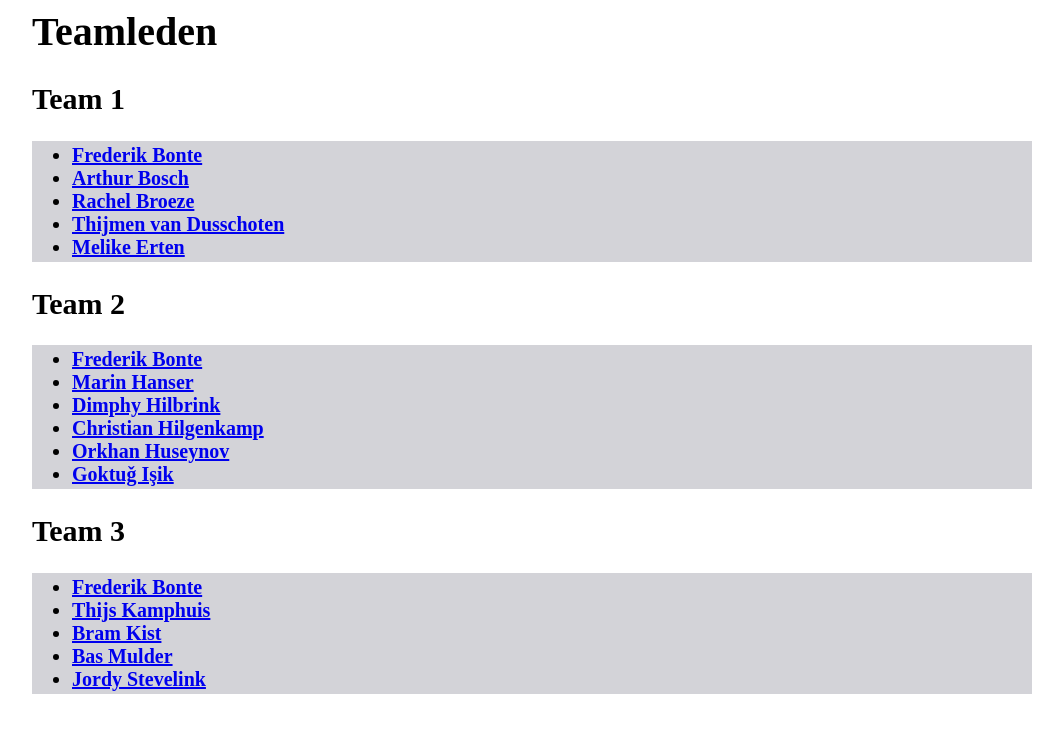
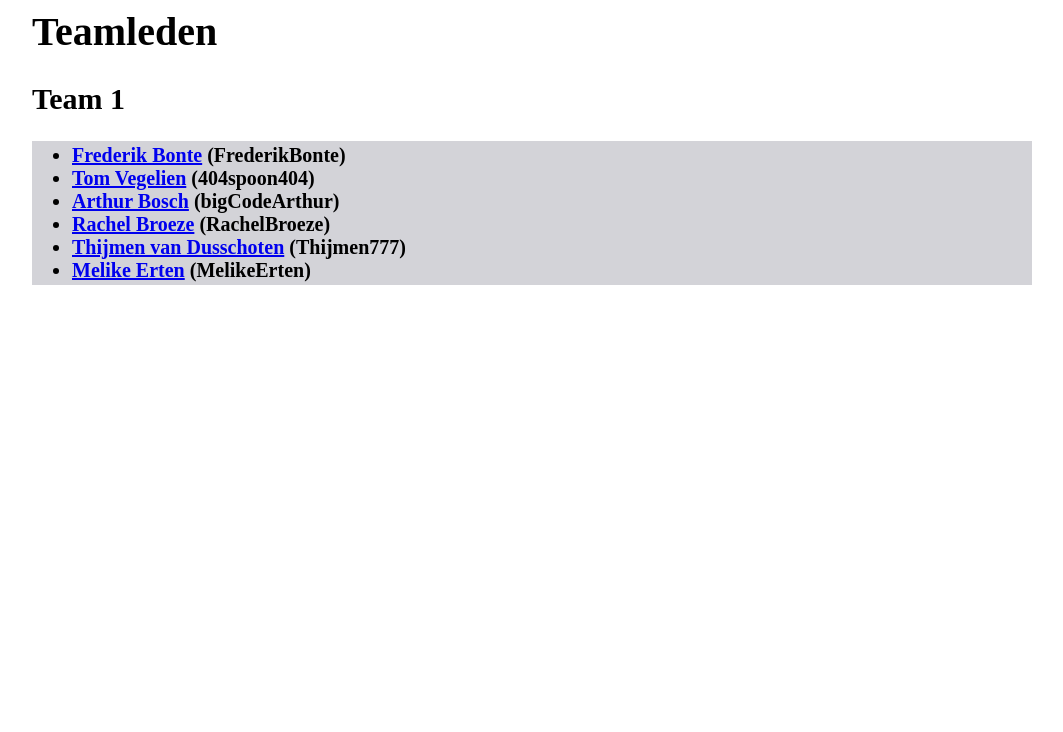
Before and after one commit to FrederikBonte/2021_0sv2_team1, a plain HTML site: page teamleden/index.html in a window 1280 px wide. Shown: the whole page, without its empty margins (108-1171 px from the left). Drawn offline with Linux system fonts and the light colour scheme.

Commit message:
Updated the team member page.

```diff
--- a/teamleden/index.html
+++ b/teamleden/index.html
@@ -7,13 +7,14 @@
 	<h1>Teamleden</h1>
 	<h2>Team 1</h2>
 	<ul>
-		<li><a href="frederik.html">Frederik Bonte</a></li>
-		<li><a href="arthur.html">Arthur Bosch</a></li>
-		<li><a href="rachel.html">Rachel Broeze</a></li>
-		<li><a href="thijmen.html">Thijmen van Dusschoten</a></li>
-		<li><a href="melike.html">Melike Erten</a></li>
+		<li><a href="frederik.html">Frederik Bonte</a> (FrederikBonte)</li>
+		<li><a href="tom.html">Tom Vegelien</a> (404spoon404)</li>
+		<li><a href="arthur.html">Arthur Bosch</a> (bigCodeArthur)</li>
+		<li><a href="rachel.html">Rachel Broeze</a> (RachelBroeze)</li>
+		<li><a href="thijmen.html">Thijmen van Dusschoten</a> (Thijmen777)</li>
+		<li><a href="melike.html">Melike Erten</a> (MelikeErten)</li>
 	</ul>
-
+<!--
 	<h2>Team 2</h2>
 	<ul>
 		<li><a href="frederik.html">Frederik Bonte</a></li>
@@ -32,6 +33,6 @@
 		<li><a href="bas.html">Bas Mulder</a></li>
 		<li><a href="jordy.html">Jordy Stevelink</a></li>
 	</ul>
-
+-->
 </body>
 </html>
```
